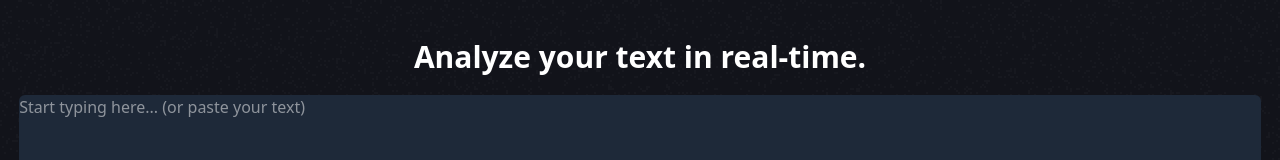
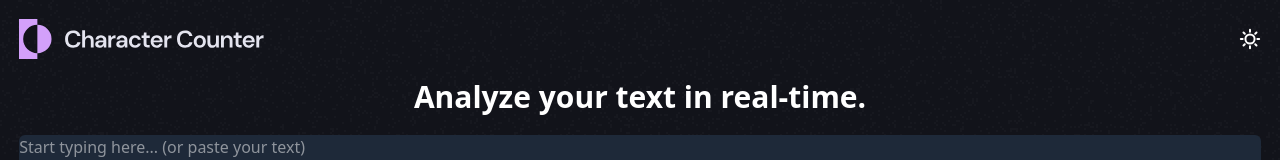
Before and after one commit to WTrygar/character-counter, a Vue app: page / in a window 1280 px wide. Shown: the top 160 px of the page. Built offline with nearby package versions, Linux system fonts and the light colour scheme.

Commit message:
feat: Navbar styling

```diff
--- a/src/App.vue
+++ b/src/App.vue
@@ -2,6 +2,7 @@
 import { computed, ref } from 'vue'
 import CounterBox from './components/CounterBox.vue'
 import LetterDensity from './components/LetterDensity.vue'
+import Navbar from './components/Navbar.vue'
 import TextArea from './components/TextArea.vue'
 
 const message = ref('')
@@ -15,6 +16,7 @@ const charCount = computed(() => {
   <div
     class="flex flex-col content-center p-[1.5%] bg-[url(/src/assets/images/bg-dark-theme.png)] h-screen text-white"
   >
+    <Navbar />
     <h2 class="text-center text-3xl font-bold m-5">Analyze your text in real-time.</h2>
 
     <TextArea :message="message" />
--- a/src/components/Navbar.vue
+++ b/src/components/Navbar.vue
@@ -1,10 +1,12 @@
 <template>
-  <div>
-    <img src="" alt="Logo">
+  <div class="flex flex-row justify-between">
+    <div>
+      <img src="/src/assets/images/logo-dark-theme.svg" alt="Logo" />
+    </div>
+    <button>
+      <img src="/src/assets/images/icon-sun.svg" alt="" />
+    </button>
   </div>
-  <button></button>
 </template>
 
-<script setup>
-
-</script>
+<script setup></script>
```
